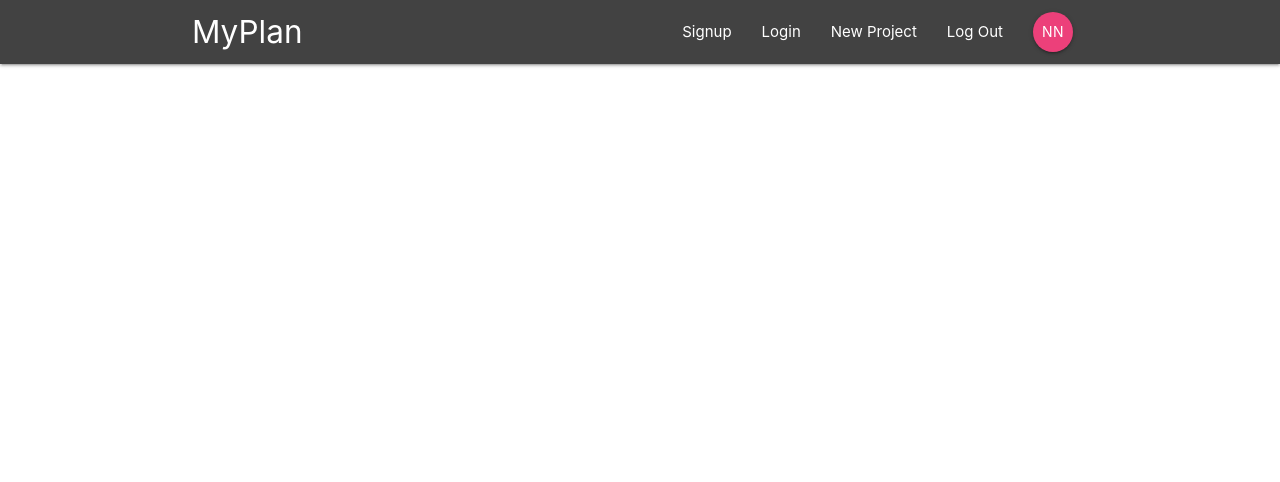
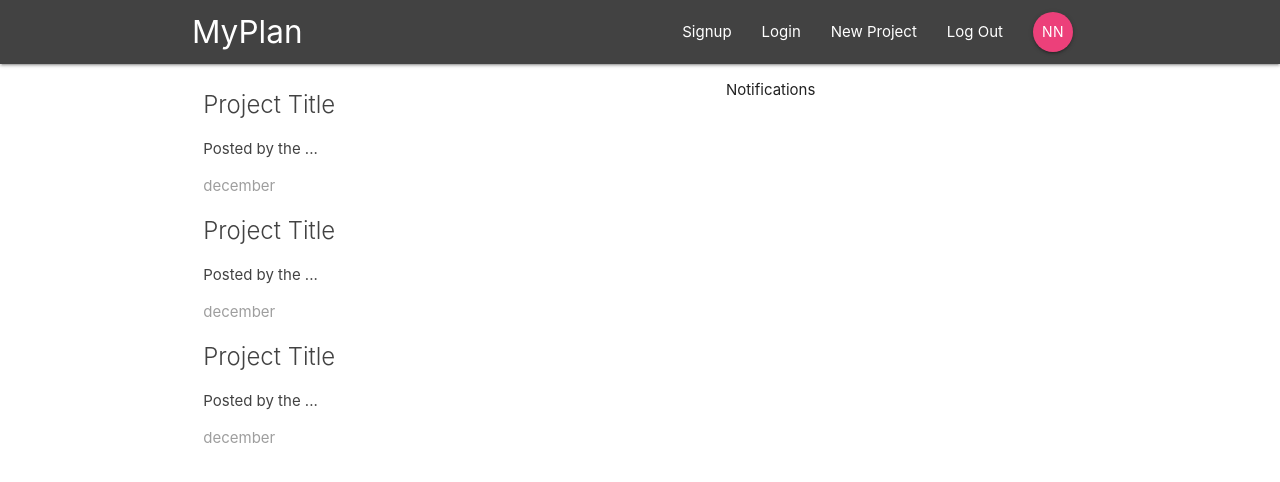
Before and after one commit to nastya-sh/myplan, a React (Create React App) app: page / in a window 1280 px wide. Shown: the top 482 px of the page. Built offline with nearby package versions, Linux system fonts and the light colour scheme.

Commit message:
Dashboard has been add

```diff
--- a/src/App.js
+++ b/src/App.js
@@ -1,6 +1,7 @@
 import React, { Component } from "react";
-import { BrowserRouter } from "react-router-dom";
+import { BrowserRouter, Switch, Route } from "react-router-dom";
 import Navbar from "./components/layout/Navbar";
+import Dashboard from "./components/dashboard/Dashboard";
 
 class App extends Component {
   render() {
@@ -8,6 +9,9 @@
       <BrowserRouter>
         <div className="App">
           <Navbar />
+          <Switch>
+            <Route path="/" component={Dashboard} />
+          </Switch>
         </div>
       </BrowserRouter>
     );
--- a/src/components/dashboard/Dashboard.js
+++ b/src/components/dashboard/Dashboard.js
@@ -0,0 +1,22 @@
+import React, { Component } from "react";
+import Notifications from "./Notifications";
+import ProjectList from "../projects/ProjectList";
+
+class Dashboard extends Component {
+  render() {
+    return (
+      <div className="dashboard container">
+        <div className="row">
+          <div className="col s12 m6">
+            <ProjectList />
+          </div>
+          <div className="col s12 m5 offset-m1">
+            <Notifications />
+          </div>
+        </div>
+      </div>
+    );
+  }
+}
+
+export default Dashboard;
--- /dev/null
+++ b/src/components/dashboard/Notifications.js
@@ -0,0 +1,11 @@
+import React from "react";
+
+const Notifications = () => {
+  return (
+    <div>
+      <p>Notifications</p>
+    </div>
+  );
+};
+
+export default Notifications;
--- a/src/components/projects/ProjectList.js
+++ b/src/components/projects/ProjectList.js
@@ -0,0 +1,27 @@
+import React from "react";
+
+const ProjectList = () => {
+  return (
+    <div className="project-lit section">
+      <div className="card z-depth-0 grey-text text-darken-3">
+        <span className="card-title">Project Title</span>
+        <p>Posted by the ...</p>
+        <p className="grey-text">december</p>
+      </div>
+
+      <div className="card z-depth-0 grey-text text-darken-3">
+        <span className="card-title">Project Title</span>
+        <p>Posted by the ...</p>
+        <p className="grey-text">december</p>
+      </div>
+
+      <div className="card z-depth-0 grey-text text-darken-3">
+        <span className="card-title">Project Title</span>
+        <p>Posted by the ...</p>
+        <p className="grey-text">december</p>
+      </div>
+    </div>
+  );
+};
+
+export default ProjectList;
```
Also changed, not shown: src/components/dashboard/Notification.js (deleted).
